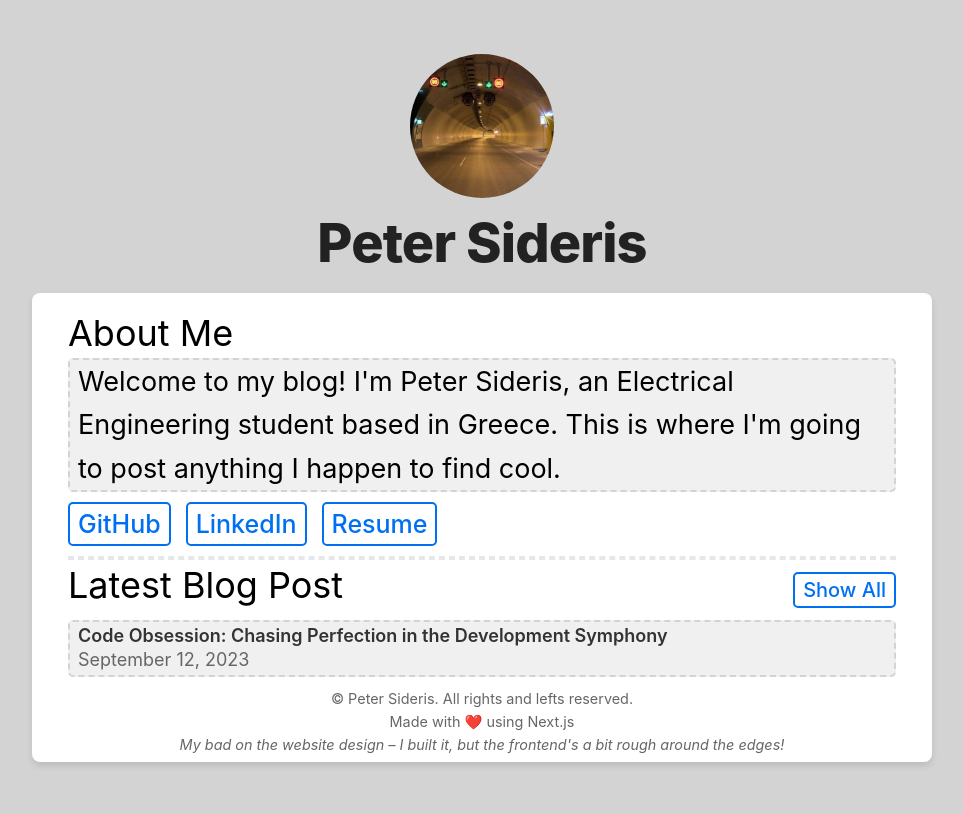
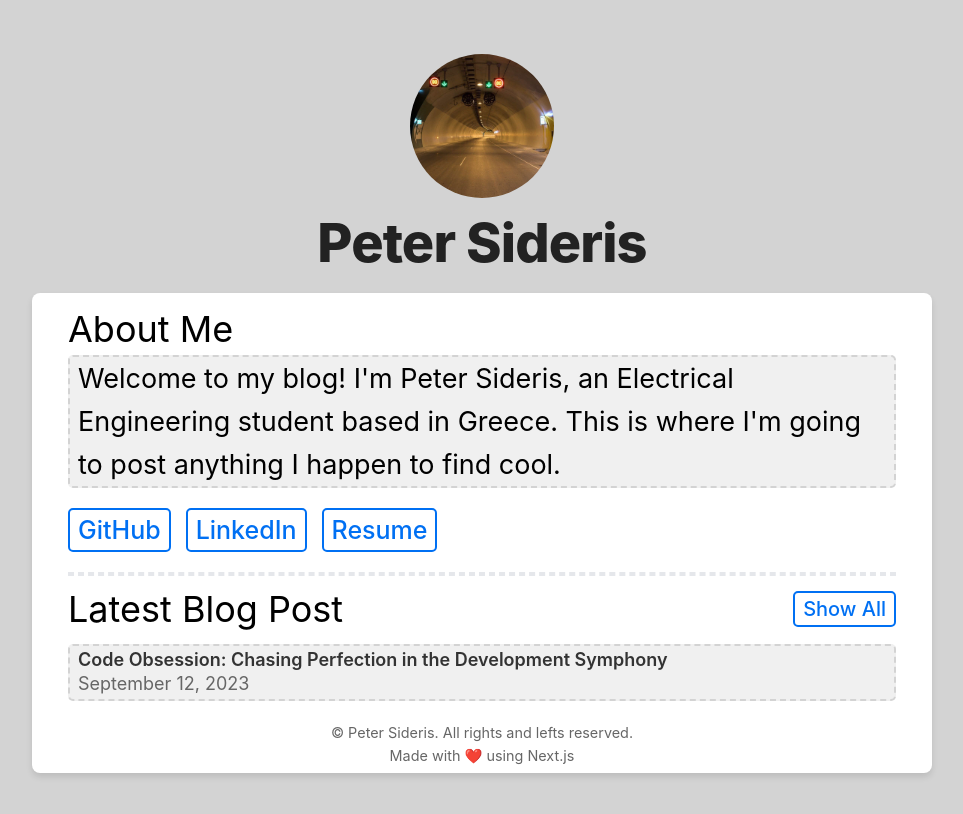
Before and after one commit to petersid2022/petrside, a Next.js app: page / in a window 1280 px wide. Shown: the top 814 px of the page, without its empty margins (158-1121 px from the left). Built offline with nearby package versions, Linux system fonts and the light colour scheme.

Commit message:
fix: fixed home css spacing

```diff
--- a/pages/index.tsx
+++ b/pages/index.tsx
@@ -39,6 +39,7 @@ export default function Home({ allPostsData }: HomeProps) {
                 </div>
                 */}
                 <div style={{ height: '10px', visibility: 'hidden' }}></div>
+                <div style={{ height: '10px', visibility: 'hidden' }}></div>
                 <div style={{ display: 'flex', alignItems: 'center' }}>
                     <Link href="https://github.com/petersid2022" target="_blank" rel="noopener noreferrer">
                         <span className={utilStyles.showlinksBorder}>GitHub</span>
@@ -53,13 +54,17 @@ export default function Home({ allPostsData }: HomeProps) {
                     </Link>
                 </div>
                 <div style={{ height: '10px', visibility: 'hidden' }}></div>
+                <div style={{ height: '10px', visibility: 'hidden' }}></div>
                 <hr />
-                <div className={utilStyles.latestPostContainer}>
+                <div style={{ height: '10px', visibility: 'hidden' }}></div>
+                <div style={{marginTop:'-2.2px'}} className={utilStyles.latestPostContainer}>
                     <h2 className={utilStyles.headingLg}>Latest Blog Post</h2>
                     <Link href="/posts">
-                        <span style={{marginTop:'10px'}} className={utilStyles.showAllLink}>Show All</span>
+                        <span className={utilStyles.showAllLink}>Show All</span>
+                        {/*<span style={{marginTop:'10px'}} className={utilStyles.showAllLink}>Show All</span>*/}
                     </Link>
                 </div>
+                {/*<div style={{ height: '7.8px', visibility: 'hidden' }}></div>*/}
                 <div style={{ height: '10px', visibility: 'hidden' }}></div>
                 <ul className={utilStyles.postList}>
                     <li className={utilStyles.postItem} key={latestPost.id}>
@@ -74,12 +79,12 @@ export default function Home({ allPostsData }: HomeProps) {
                     </li>
                 </ul>
                 <div style={{ height: '10px', visibility: 'hidden' }}></div>
+                <div style={{ height: '10px', visibility: 'hidden' }}></div>
                 <footer className={utilStyles.footer}>
                     <p>© Peter Sideris. All rights and lefts reserved.</p>
                     <Link style={{color: '#666'}} href={"https://github.com/petersid2022/petrside"} target="_blank" rel="noopener noreferrer">
                         <p>Made with ❤️ using Next.js</p>
                     </Link>
-                    <i>My bad on the website design – I built it, but the frontend's a bit rough around the edges!</i>
                 </footer>
             </section>
         </Layout>
--- a/styles/utils.module.css
+++ b/styles/utils.module.css
@@ -39,7 +39,7 @@
   font-size: 2rem;
   line-height: 1.4;
   margin-bottom: 0px;
-  margin-top: -1.2rem;
+  margin-top: -1.4rem;
 }
 
 .headingLg {
```
